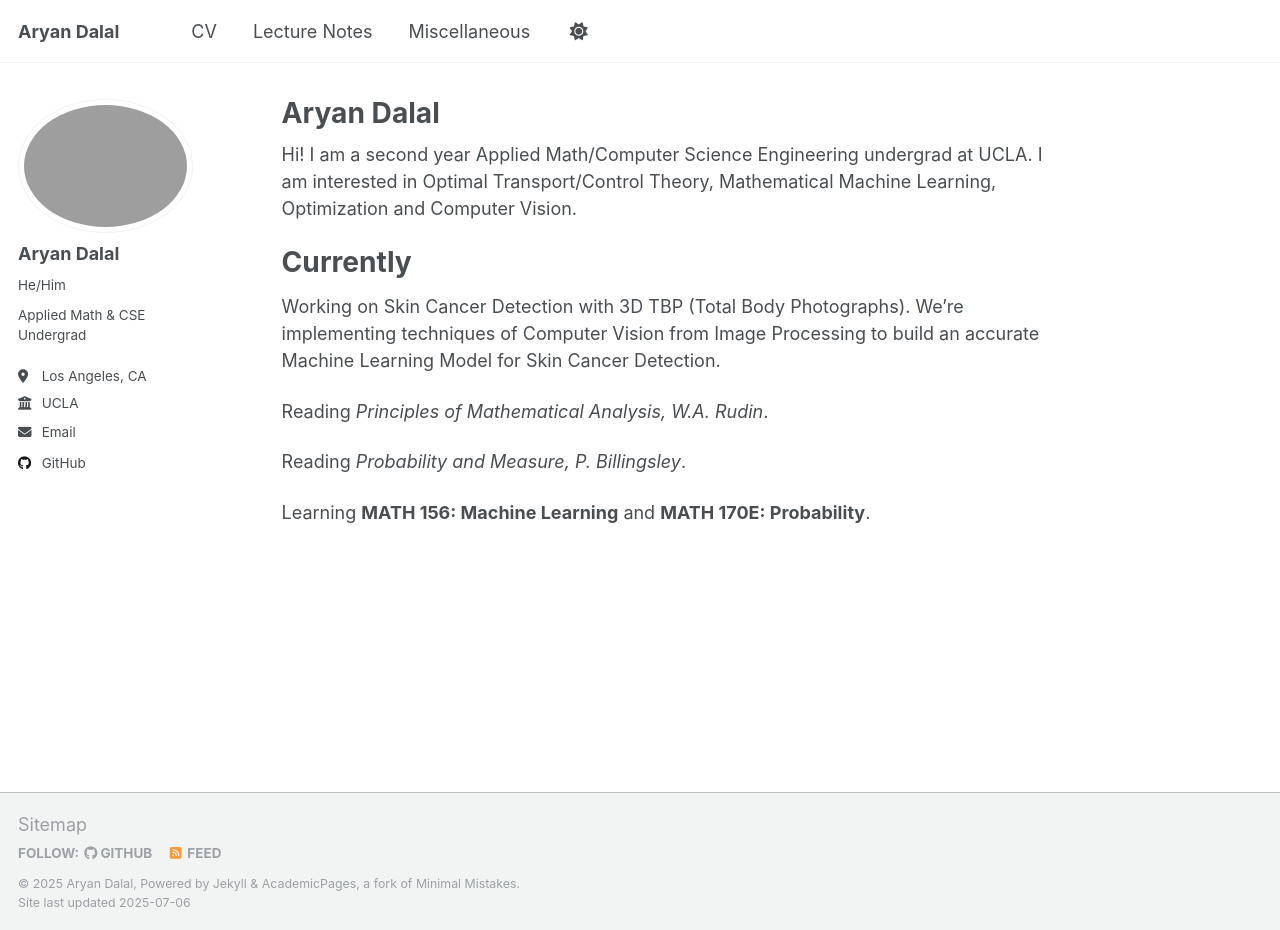
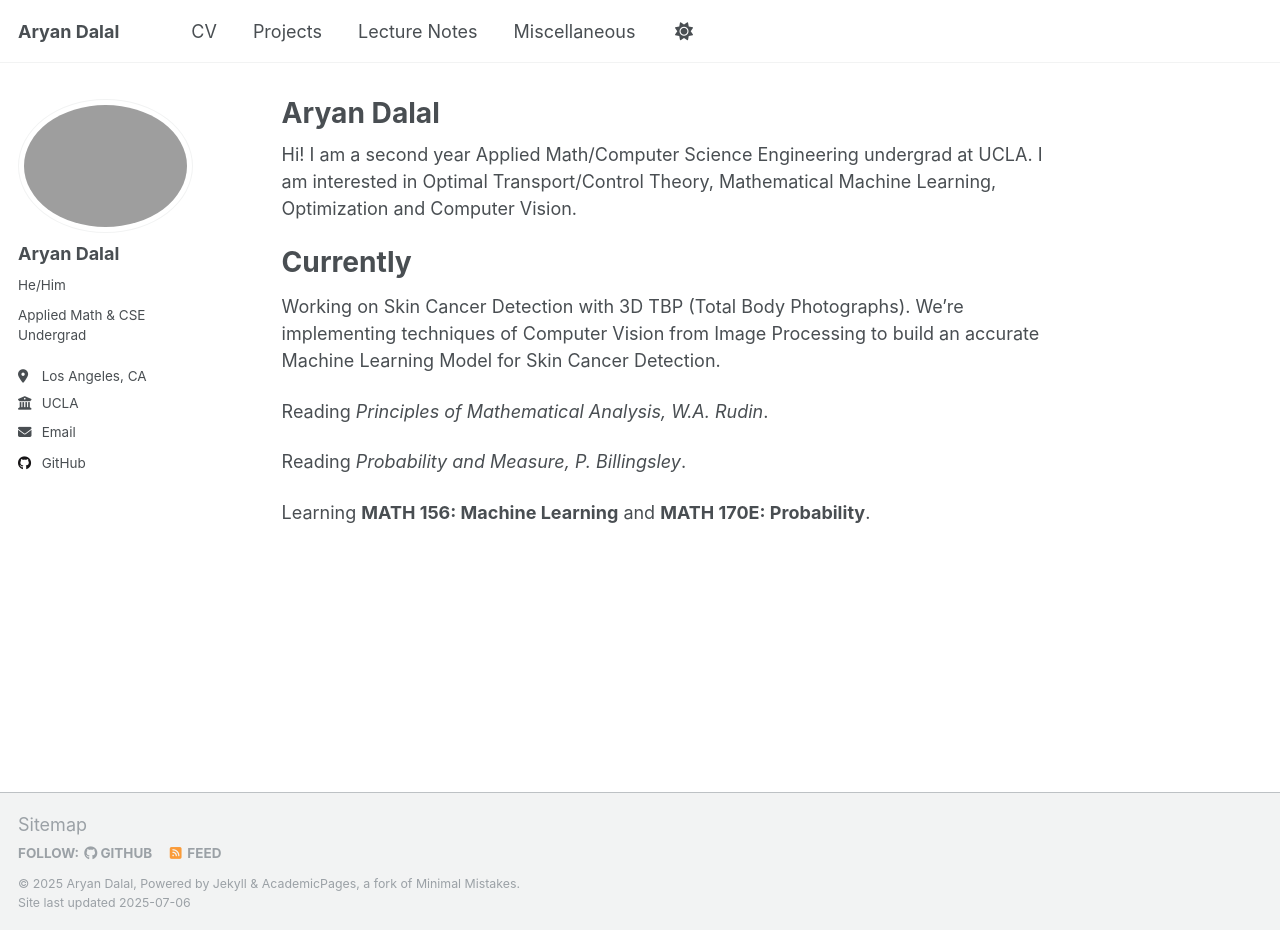
Before and after one commit to DalalAryan/DalalAryan.github.io, a Jekyll site: the page built from _pages/about.md, in a window 1280 px wide and 930 px high. Built offline with Jekyll 4.4.1, drawn with Linux system fonts in a browser that asks for light colours; a script that is not in the unit is left out.

Commit message:
Update navigation.yml

```diff
--- a/_data/navigation.yml
+++ b/_data/navigation.yml
@@ -23,6 +23,9 @@ main:
   - title: "CV"
     url: /cv/
 
+  - title: "Projects"
+    url: /teaching/
+
   - title: "Lecture Notes"
     url: /portfolio/
 
```
